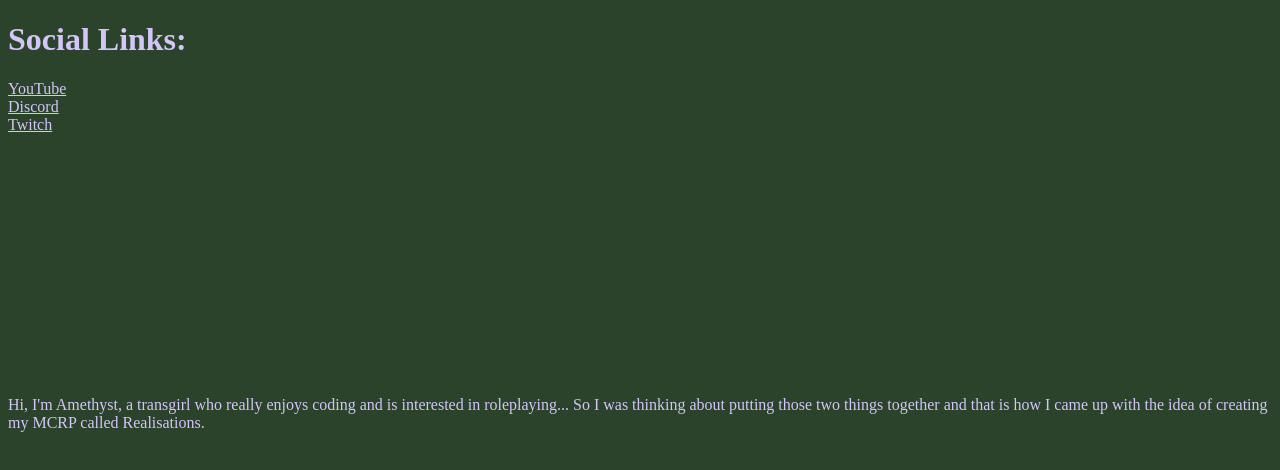
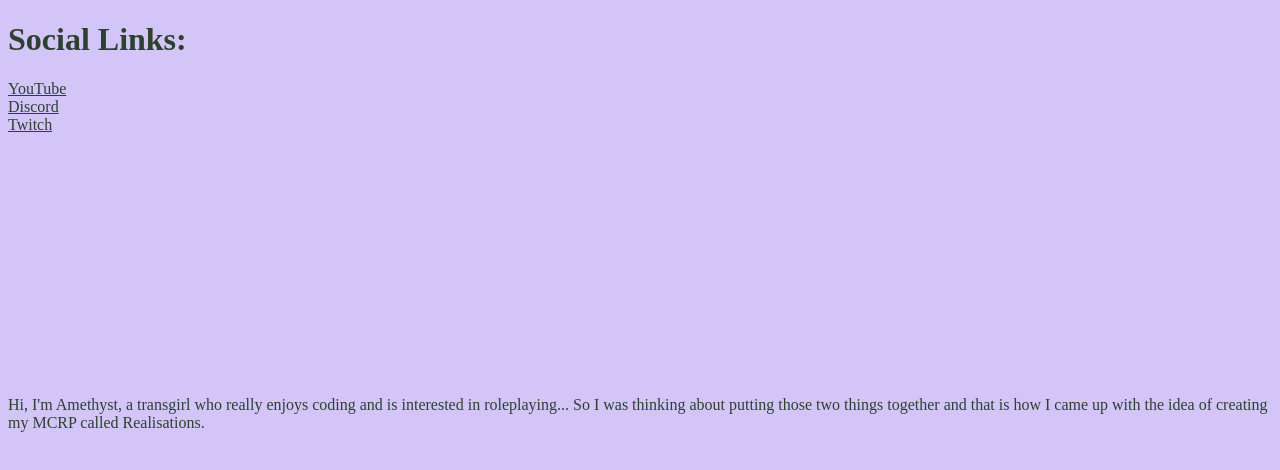
Before and after one commit to DarkishAmethyst/DarkishAmethyst.github.io, a plain HTML site: page index.html in a window 1280 px wide. Drawn offline with Linux system fonts and the light colour scheme.

Commit message:
Swap background and text colors in style.css

```diff
--- a/style.css
+++ b/style.css
@@ -1,7 +1,7 @@
 body {
-  background-color: #2b422b;
-  color: #d4c5f9;
+  background-color: #d4c5f9;
+  color: #2b422b;
 }
 a {
-  color: #d4c5f9;
+  color: #2b422b;
 }
```
